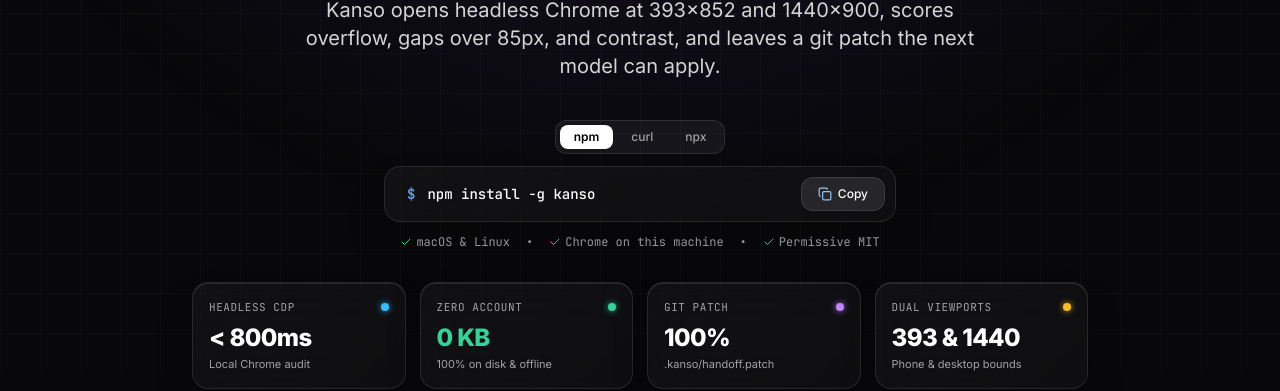
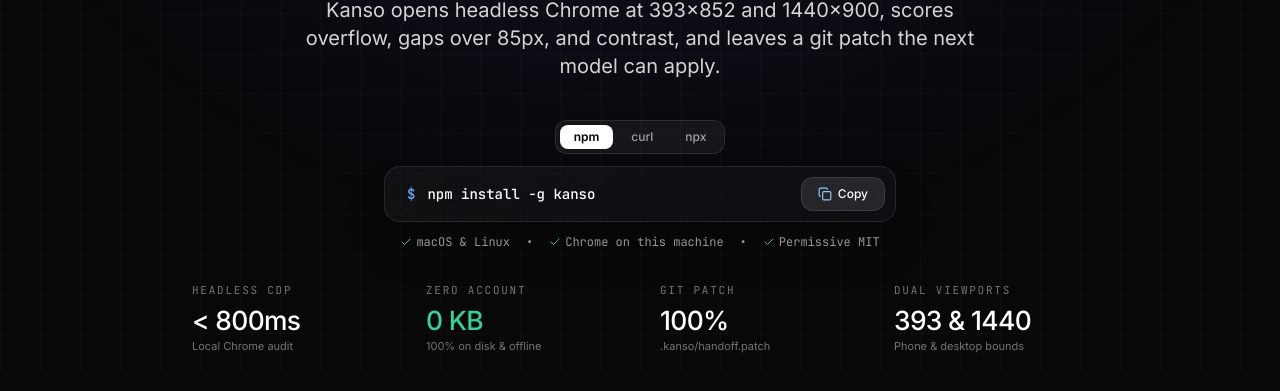
Before and after one commit to Andrew-Express-Agency/kanso, a website: page site/index.html in a window 1280 px wide. Shown: the part 427-818 px from the top of the page. Drawn offline with nearby package versions, Linux system fonts and the light colour scheme.

Commit message:
fix(site): drop the glass tiles behind the hero figures

```diff
--- a/site/index.html
+++ b/site/index.html
@@ -189,42 +189,30 @@
       </div>
     </div>
 
-    <!-- Hero Live Telemetry Stats Grid (4 Enriched Micro-Cards) -->
-    <div class="grid grid-cols-2 sm:grid-cols-4 gap-3.5 w-full max-w-4xl mb-14 text-left">
-      <div class="glass-card rounded-2xl p-4 border border-white/10 hover:border-sky-500/40 transition-all group">
-        <div class="flex items-center justify-between mb-1.5">
-          <span class="text-[11px] font-mono uppercase tracking-wider text-neutral-400">Headless CDP</span>
-          <span class="w-2 h-2 rounded-full bg-sky-400 shadow-[0_0_6px_rgba(56,189,248,0.8)]"></span>
-        </div>
-        <div class="text-2xl font-extrabold text-white tracking-tight">&lt; 800ms</div>
-        <div class="text-[11px] text-neutral-400 mt-0.5">Local Chrome audit</div>
+    <!-- Hero stats. Type only. -->
+    <div class="grid grid-cols-2 sm:grid-cols-4 gap-x-6 gap-y-8 sm:gap-x-10 w-full max-w-4xl mb-14 text-left">
+      <div class="min-w-0">
+        <div class="text-[11px] font-mono uppercase tracking-[0.12em] sm:tracking-[0.16em] text-neutral-500">Headless CDP</div>
+        <div class="text-[1.35rem] sm:text-[1.65rem] leading-none font-medium text-white tracking-tight mt-2">&lt; 800ms</div>
+        <div class="text-[11px] text-neutral-500 mt-1.5 leading-snug">Local Chrome audit</div>
       </div>
 
-      <div class="glass-card rounded-2xl p-4 border border-white/10 hover:border-emerald-500/40 transition-all group">
-        <div class="flex items-center justify-between mb-1.5">
-          <span class="text-[11px] font-mono uppercase tracking-wider text-neutral-400">Zero Account</span>
-          <span class="w-2 h-2 rounded-full bg-emerald-400 shadow-[0_0_6px_rgba(52,211,153,0.8)]"></span>
-        </div>
-        <div class="text-2xl font-extrabold text-emerald-400 tracking-tight">0 KB</div>
-        <div class="text-[11px] text-neutral-400 mt-0.5">100% on disk & offline</div>
+      <div class="min-w-0">
+        <div class="text-[11px] font-mono uppercase tracking-[0.12em] sm:tracking-[0.16em] text-neutral-500">Zero Account</div>
+        <div class="text-[1.35rem] sm:text-[1.65rem] leading-none font-medium text-emerald-400 tracking-tight mt-2">0 KB</div>
+        <div class="text-[11px] text-neutral-500 mt-1.5 leading-snug">100% on disk & offline</div>
       </div>
 
-      <div class="glass-card rounded-2xl p-4 border border-white/10 hover:border-purple-500/40 transition-all group">
-        <div class="flex items-center justify-between mb-1.5">
-          <span class="text-[11px] font-mono uppercase tracking-wider text-neutral-400">Git Patch</span>
-          <span class="w-2 h-2 rounded-full bg-purple-400 shadow-[0_0_6px_rgba(192,132,252,0.8)]"></span>
-        </div>
-        <div class="text-2xl font-extrabold text-white tracking-tight">100%</div>
-        <div class="text-[11px] text-neutral-400 mt-0.5">.kanso/handoff.patch</div>
+      <div class="min-w-0">
+        <div class="text-[11px] font-mono uppercase tracking-[0.12em] sm:tracking-[0.16em] text-neutral-500">Git Patch</div>
+        <div class="text-[1.35rem] sm:text-[1.65rem] leading-none font-medium text-white tracking-tight mt-2">100%</div>
+        <div class="text-[11px] text-neutral-500 mt-1.5 leading-snug">.kanso/handoff.patch</div>
       </div>
 
-      <div class="glass-card rounded-2xl p-4 border border-white/10 hover:border-amber-500/40 transition-all group">
-        <div class="flex items-center justify-between mb-1.5">
-          <span class="text-[11px] font-mono uppercase tracking-wider text-neutral-400">Dual Viewports</span>
-          <span class="w-2 h-2 rounded-full bg-amber-400 shadow-[0_0_6px_rgba(251,191,36,0.8)]"></span>
-        </div>
-        <div class="text-2xl font-extrabold text-white tracking-tight">393 & 1440</div>
-        <div class="text-[11px] text-neutral-400 mt-0.5">Phone & desktop bounds</div>
+      <div class="min-w-0">
+        <div class="text-[11px] font-mono uppercase tracking-[0.12em] sm:tracking-[0.16em] text-neutral-500">Dual Viewports</div>
+        <div class="text-[1.35rem] sm:text-[1.65rem] leading-none font-medium text-white tracking-tight mt-2">393 & 1440</div>
+        <div class="text-[11px] text-neutral-500 mt-1.5 leading-snug">Phone & desktop bounds</div>
       </div>
     </div>
 
```
